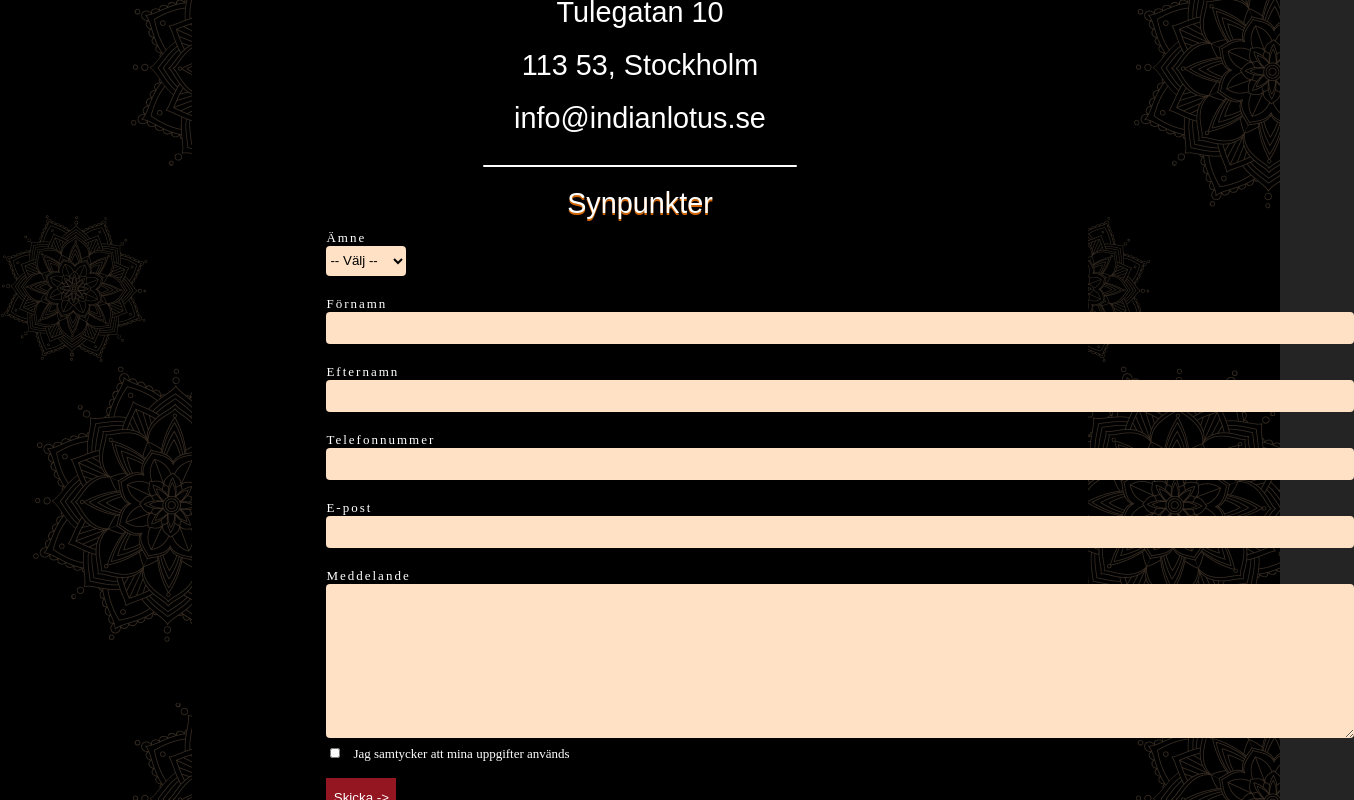
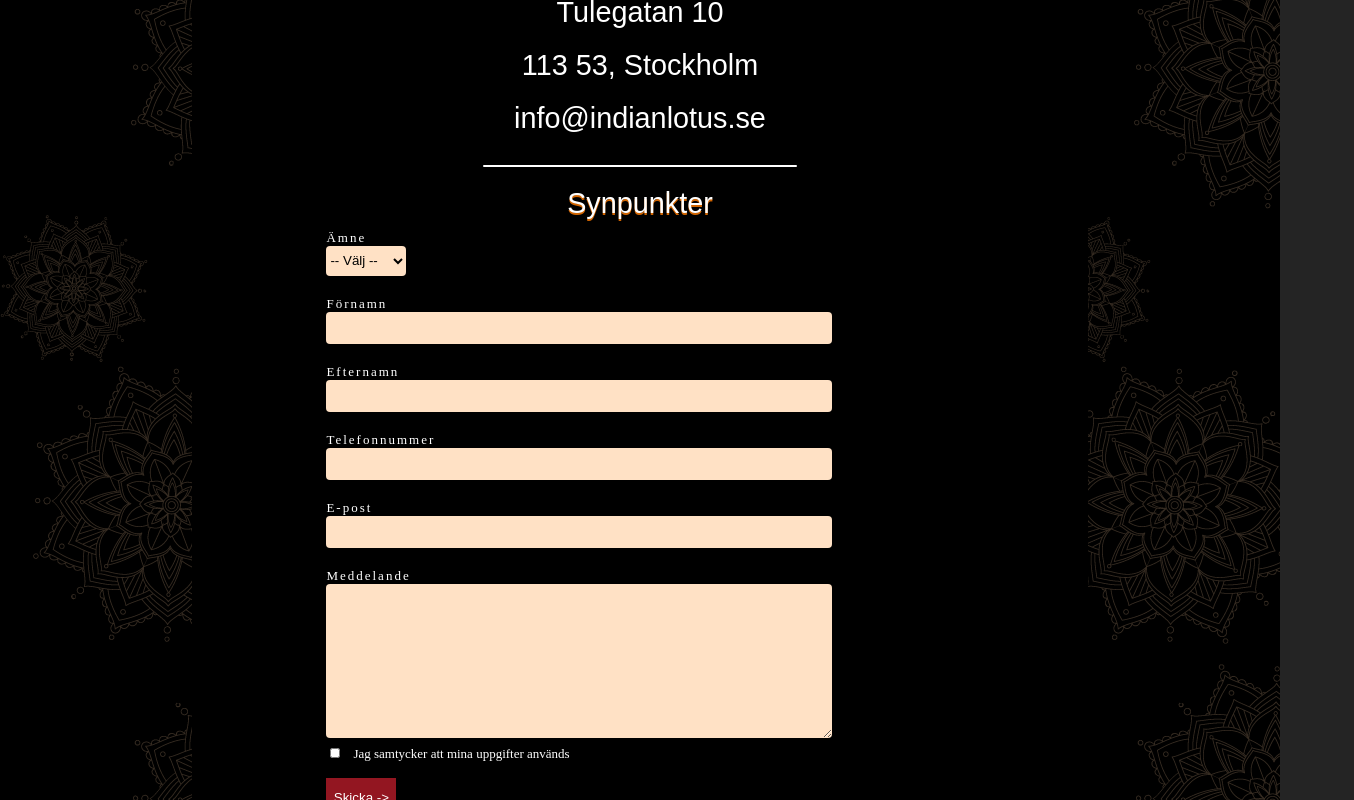
Before and after one commit to Medieinstitutet/the-restaurant-team8, a React (Vite) app: page /contact in a window 1280 px wide. Shown: the part 798-1598 px from the top of the page, 1354 px wide, since content can reach past the window. Built offline with nearby package versions, Linux system fonts and the light colour scheme; a web font is replaced by a local one.

Commit message:
bookingform made responsive

```diff
--- a/src/components/bookTableForm/BookingForm.scss
+++ b/src/components/bookTableForm/BookingForm.scss
@@ -21,6 +21,7 @@ background-color: #D26500;
 }
 
 .bookingForm {
+    width: 100%;
     display: flex;
     flex-direction: column;
     align-items: center;
@@ -29,5 +30,6 @@ background-color: #D26500;
 @media screen and (min-width:769px){
     .bookingForm{
         width: 70%;
+        margin: auto;
     }
 }
--- a/src/contactForm/ContactForm.scss
+++ b/src/contactForm/ContactForm.scss
@@ -24,7 +24,7 @@ label {
 }
 
 input {
-  width: 80vw;
+  width: 80%;
   height: 30px;
   border-radius: 4px;
   border: none;
@@ -43,7 +43,7 @@ select {
 }
 
 textarea {
-  width: 80vw;
+  width: 80%;
   border-radius: 4px;
   border: none;
   background-color: #ffe1c5;
```
